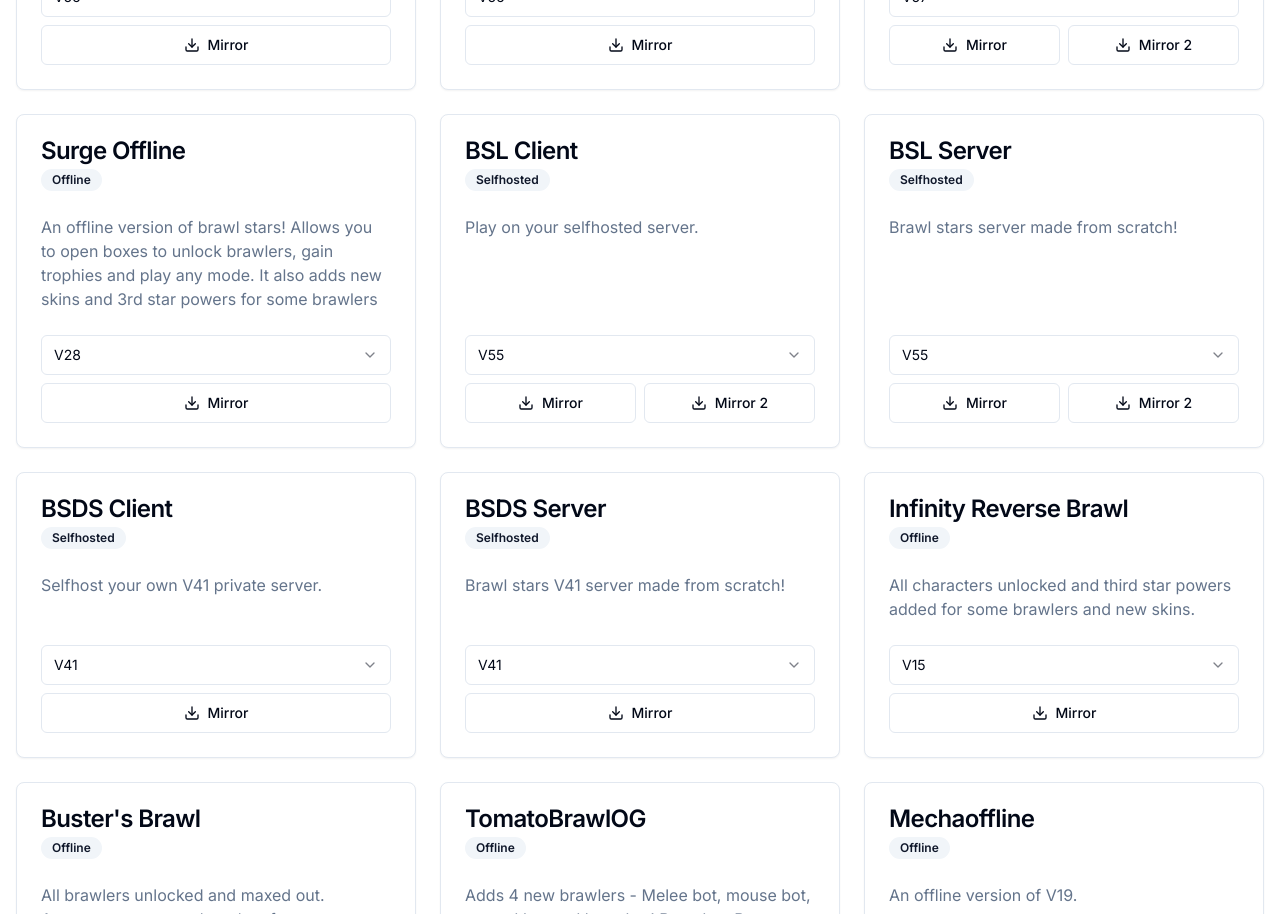
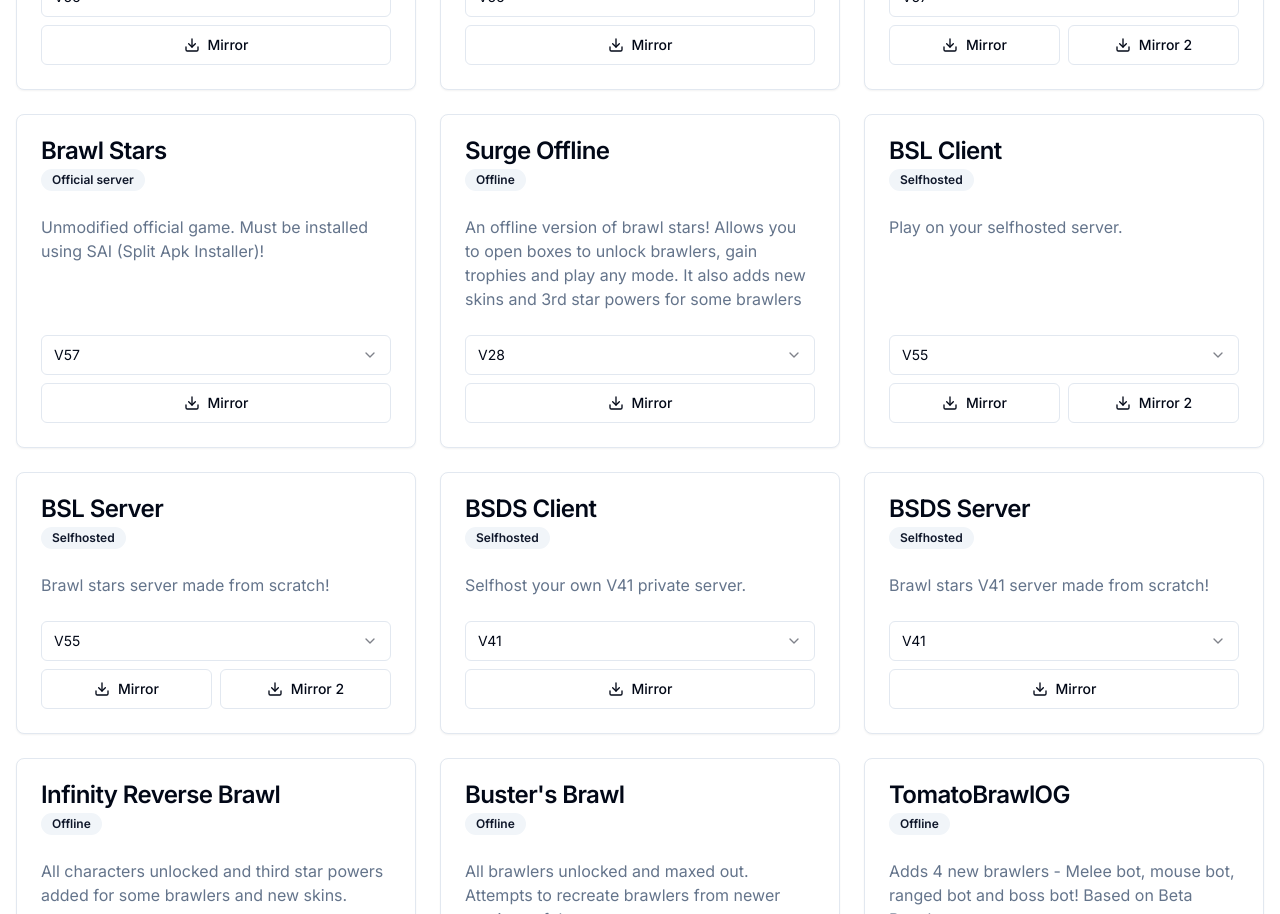
Before and after one commit to natesworksdev/brawlmods, a Next.js app: page / in a window 1280 px wide. Shown: the part 880-1794 px from the top of the page. Built offline with nearby package versions, Linux system fonts and the light colour scheme.

Commit message:
Add official game

```diff
--- a/app/page.tsx
+++ b/app/page.tsx
@@ -90,7 +90,17 @@ const mods: Mod[] = [
       }
     ]
   },
-
+  {
+    name: "Brawl Stars",
+    description: "Unmodified official game. Must be installed using SAI (Split Apk Installer)!",
+    tags: ["Official server"],
+    versions: [
+      {
+        version: "V57",
+        mirrorLink: "https://drive.google.com/file/d/1pAX1XcRuR7dgCJSxwPHFREp0cHHJ-np3/view?usp=sharing"
+      }
+    ]
+  },
   {
     name: "Surge Offline",
     description: "An offline version of brawl stars! Allows you to open boxes to unlock brawlers, gain trophies and play any mode. It also adds new skins and 3rd star powers for some brawlers",
```
